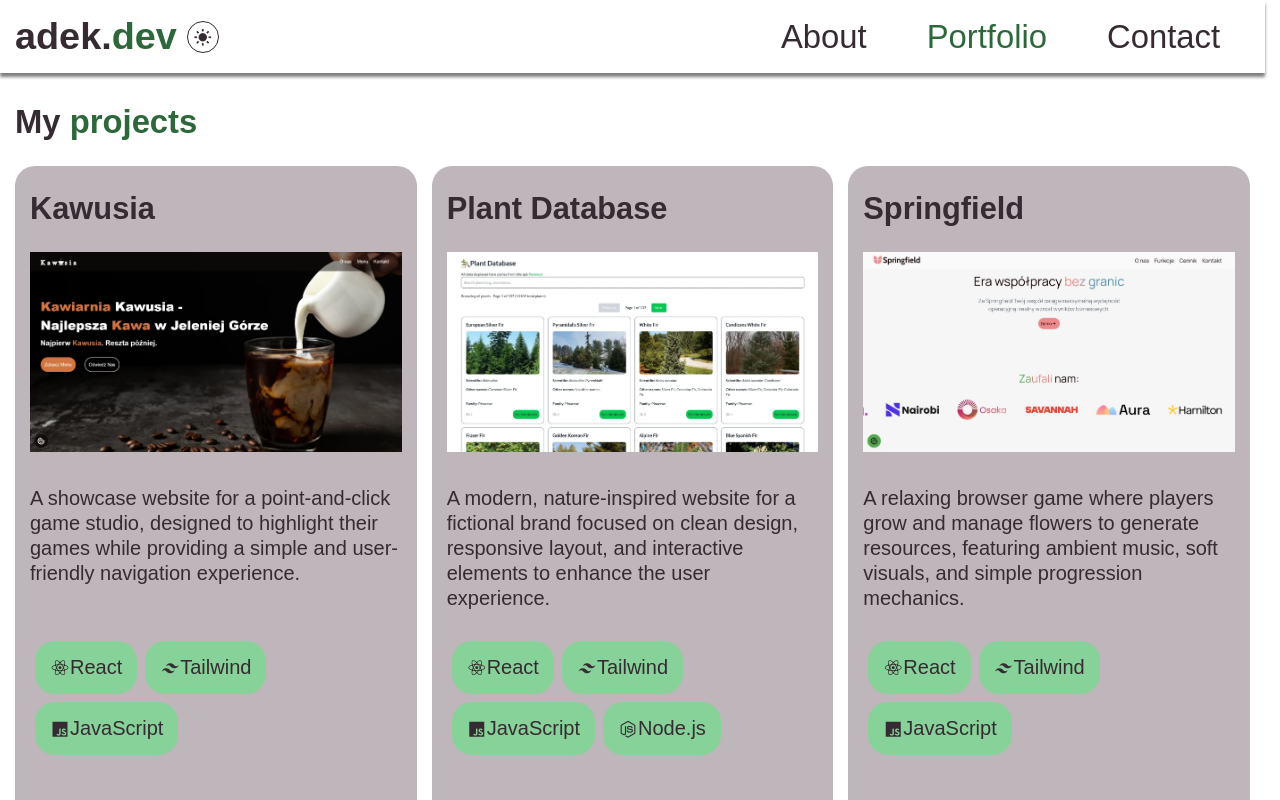
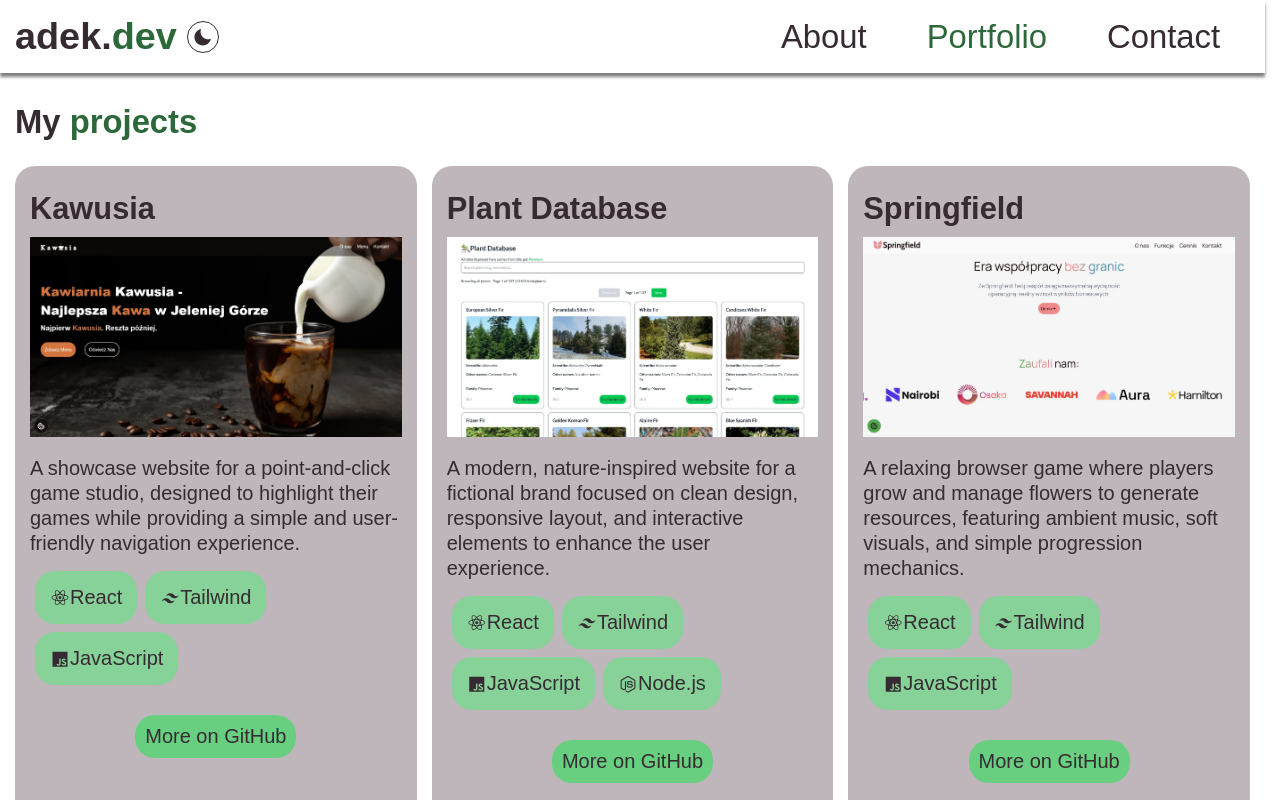
Before and after one commit to AdrianImiolek/MyWebsite, a React (Vite) app: page /portfolio in a window 1280 px wide. Shown: the top 800 px of the page. Built offline with nearby package versions, Linux system fonts and the light colour scheme.

Commit message:
Removed subgrid - too much bugs | Added animation on toggle

```diff
--- a/src/components/common/Card/card.scss
+++ b/src/components/common/Card/card.scss
@@ -16,6 +16,7 @@
 		&__title {
 			padding: var(--rem-sm) 0;
 		}
+
 		&__img {
 			width: 100%;
 			max-height: 400px;
@@ -86,14 +87,6 @@
 			gap: var(--rem-lg);
 		}
 	}
-
-	.card {
-		display: grid;
-		grid-template-rows: subgrid;
-		grid-row: span 5;
-	}
-
-
 }
 
 
@@ -106,11 +99,5 @@
 			align-items: stretch;
 			gap: var(--rem-md);
 		}
-
-		.card {
-			display: grid;
-			grid-template-rows: subgrid;
-			grid-row: span 6;
-		}
 	}
 }
--- a/src/components/common/Nav/Nav.jsx
+++ b/src/components/common/Nav/Nav.jsx
@@ -1,4 +1,5 @@
 // Import CSS styles
+import { transform } from "framer-motion";
 import "./nav.scss";
 
 // Import React and useState hook
@@ -26,9 +27,22 @@ export default function Nav() {
 
 	const [isDark, setIsDark] = useState(false);
 
-	const toggleTheme = () => {
-		setIsDark(!isDark);
-		document.documentElement.classList.toggle("dark");
+	const toggleTheme = (e) => {
+		const icon = e.target
+		icon.animate(
+			[
+				{ transform: "rotate(0)" },
+				{ transform: "rotate(45deg)" },
+				{ transform: "rotate(-25deg)" },
+			],
+			{
+				duration: 300,
+			}
+		)
+		setTimeout(() => {
+			setIsDark(!isDark);
+			document.documentElement.classList.toggle("dark");
+		}, 320)
 	};
 
 	return (
@@ -44,7 +58,7 @@ export default function Nav() {
 						className="nav__theme-toggle"
 						aria-label="Toggle dark/light mode"
 						onClick={toggleTheme}>
-						<i className="nav__theme-icon bx bxs-sun"></i>
+						<i className={`nav__theme-icon bx ${isDark ? "bxs-sun" : "bxs-moon"}`}></i>
 					</button>
 				</div>
 
@@ -56,16 +70,14 @@ export default function Nav() {
 					onClick={toggleMenu}>
 					{/*Hamburger icon - add 'active' class when menu is open  */}
 					<i
-						className={`bx bx-menu hamburger ${
-							isMenuOpen ? "hamburger--active" : ""
-						}`}
+						className={`bx bx-menu hamburger ${isMenuOpen ? "hamburger--active" : ""
+							}`}
 						name="menu"></i>
 				</button>
 
 				<div
-					className={`nav__links-shadow ${
-						isMenuOpen ? "nav__links-shadow--active" : ""
-					} `}
+					className={`nav__links-shadow ${isMenuOpen ? "nav__links-shadow--active" : ""
+						} `}
 					onClick={closeMenu}></div>
 				{/* Add 'nav__links--open' class when menu is open */}
 				<div className={`nav__links ${isMenuOpen ? "nav__links--open" : ""}`}>
@@ -92,7 +104,7 @@ export default function Nav() {
 						className="nav__theme-toggle"
 						aria-label="Toggle dark/light mode"
 						onClick={toggleTheme}>
-						<i className="nav__theme-icon bx bxs-sun"></i>
+						<i className={`nav__theme-icon bx ${isDark ? "bxs-sun" : "bxs-moon"}`}></i>
 					</button>
 				</div>
 				<div className="nav__desktop-links">
--- a/src/components/common/Nav/nav.scss
+++ b/src/components/common/Nav/nav.scss
@@ -11,10 +11,10 @@
 
 .nav {
 	position: sticky;
-    top: 0;
-    left: 0;
-    right: 0;
-    z-index: 100;
+	top: 0;
+	left: 0;
+	right: 0;
+	z-index: 100;
 	background: var(--text-color);
 	box-shadow: 0 4px 3px rgba(0, 0, 0, 0.5);
 
@@ -33,7 +33,6 @@
 	&__theme {
 		&-toggle {
 			margin: 0 1rem;
-			padding: 0.5rem;
 			display: flex;
 			align-items: center;
 			justify-content: center;
@@ -44,9 +43,11 @@
 		}
 
 		&-icon {
+			padding: 0.5rem;
 			color: var(--bg-color);
 			font-size: clamp(0.8rem, 1.5rem + 1vw, 2rem);
 		}
+
 	}
 
 	&__toggle {
@@ -92,6 +93,7 @@
 			z-index: 998;
 			opacity: 0;
 			transition: opacity 0.3s;
+
 			&--active {
 				right: 0;
 				opacity: 1;
--- a/src/components/page-specific/AboutMain/aboutMain.scss
+++ b/src/components/page-specific/AboutMain/aboutMain.scss
@@ -56,6 +56,7 @@
 		grid-template-columns: 1fr 1fr;
 		}
 		&__card {
+			padding: var(--rem-lg);
 			&--employment {
 				grid-column-start: span 2;
 			}
--- a/src/components/page-specific/ContactMain/ContactMain.jsx
+++ b/src/components/page-specific/ContactMain/ContactMain.jsx
@@ -23,7 +23,7 @@ export default function ContactMain() {
 					</h2>
 					<div className="contact__content">
 						<div className="contact__content__links">
-							<ButtonGreen className="contact__content__link" link={"mailto:contact@adek.dev"} icon={"bx bx-envelope"} text={"Message me"} />
+							<ButtonGreen className="contact__content__link" link={"mailto:contact@adek.dev"} icon={"bx bx-envelope"} text={"Message us"} />
 							<ButtonGreen className="contact__content__link" link={"https://www.linkedin.com/in/adrian-imiolek/"} icon={"bx bxl-linkedin-square"} text={"Linkedin"} target={"_blank"} />
 							<ButtonGreen className="contact__content__link" link="" text={isClicked ? "Copied to clipboard!" : "Copy email: contact@adek.dev"} onClick={() => copyToClipboard("contact@adek.dev")} />
 						</div>
```
